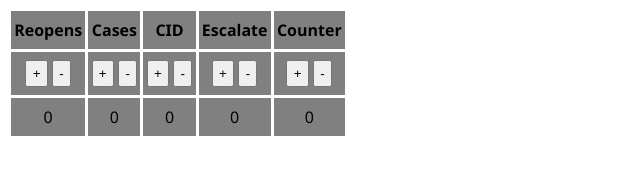
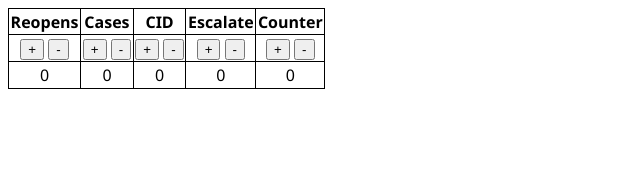
Before and after one commit to bunkbail/tallycounter3, a plain HTML site: page index.html in a window 1280 px wide. Shown: the whole page, without its empty margins (0-640 px from the left). Drawn offline with Linux system fonts and the light colour scheme.

Commit message:
Update style.css

```diff
--- a/style.css
+++ b/style.css
@@ -2,16 +2,12 @@ body {
     font-family: 'segoe ui', sans-serif;
 }
 table {
-    background: grey;
     border: 1px solid black;
     border-spacing: 0;
     border-collapse: collapse;
 }
 td,th {
-    border: 3px solid white;
+    border: 1px solid black;
     text-align: center;
-    padding: .5em .2em;
+    padding: .1em .1em;
 }
-button {
-    padding: .3em .4em;
-}
```
